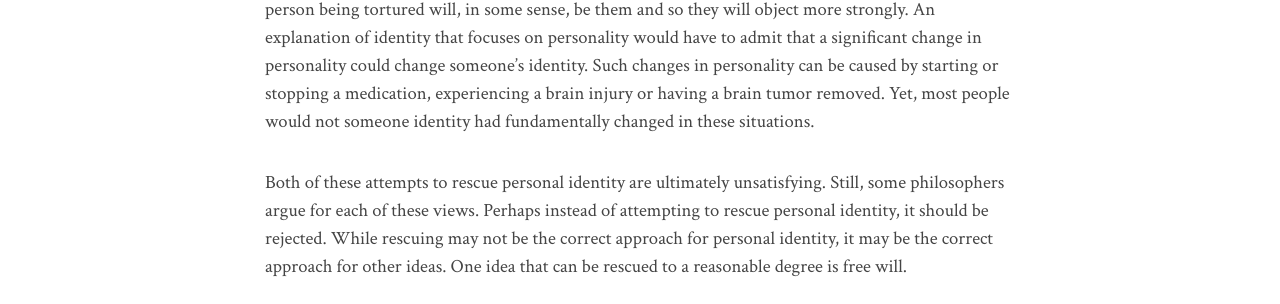
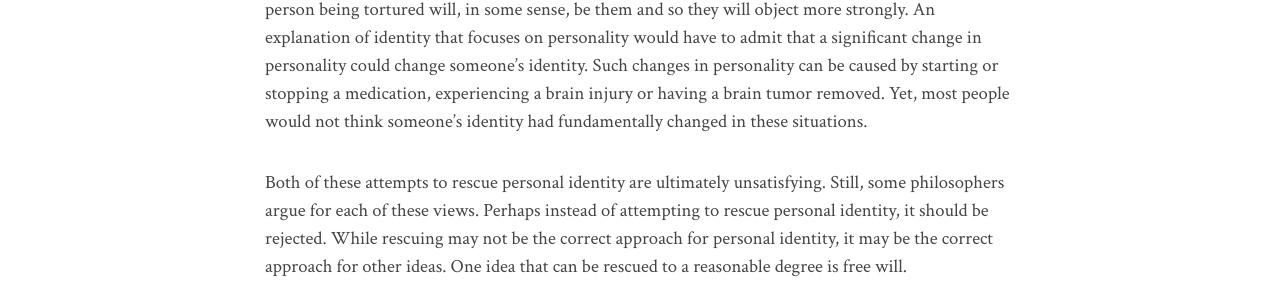
Before and after one commit to FerociousTruth/FerociousTruth.github.io, a Jekyll site: the page built from _posts/2017-06-21-responses-to-folk-ontologies.md, in a window 1280 px wide and 900 px high, scrolled down 2197 px. Shown: the part 403-707 px from the top of the window. Built offline with Jekyll 4.4.1, drawn with Linux system fonts in a browser that asks for light colours; nearby versions of some CDN libraries; comment, search, counter and statistics services are not loaded; some of the changed text lies outside the part shown.

Commit message:
fix left out word/typo in "Three Responses to Incorrect Folk Ontologies"

```diff
--- a/_posts/2017-06-21-responses-to-folk-ontologies.md
+++ b/_posts/2017-06-21-responses-to-folk-ontologies.md
@@ -23,7 +24,7 @@ It is commonly held that each individual has a self. That they were the same per
 
 There have been many attempts to rescue the concept of personal identity.  Some people try to map personal identity to physical continuity.  So that as long as there is continuity of the physical body, the person is considered to be the same.  This runs afoul of difficulties in determining the continued identity of physical objects as illustrated by the [Ship of Theseus problem](https://en.wikipedia.org/wiki/Ship_of_Theseus).  It also seems to fail in scenarios such as mind uploading where the person might feel that there was continuity of themselves despite the lack of bodily continuity.  More fundamentally, a solid understanding of quantum mechanics rules out the idea that identity could somehow be contained in the particular atoms that make up a body or indeed that the idea of the continuity of the atoms in a body from moment to moment is even coherent.[^IA]
 
-Alternatively, people have attempted to reduce the idea of personal identity to some form of psychological continuity.  This may take the form of focusing on things such as memories or personality.  However, this reduction is also very problematic.  Imagine that someone will have all their memories erased and then be tortured.  Under the memory model of identity, they should not object to this any more than they object to the torture of a stranger.  Yet most people's intuition is that the future person being tortured will, in some sense, be them and so they will object more strongly.  An explanation of identity that focuses on personality would have to admit that a significant change in personality could change someone's identity. Such changes in personality can be caused by starting or stopping a medication, experiencing a brain injury or having a brain tumor removed.  Yet, most people would not someone identity had fundamentally changed in these situations.
+Alternatively, people have attempted to reduce the idea of personal identity to some form of psychological continuity.  This may take the form of focusing on things such as memories or personality.  However, this reduction is also very problematic.  Imagine that someone will have all their memories erased and then be tortured.  Under the memory model of identity, they should not object to this any more than they object to the torture of a stranger.  Yet most people's intuition is that the future person being tortured will, in some sense, be them and so they will object more strongly.  An explanation of identity that focuses on personality would have to admit that a significant change in personality could change someone's identity. Such changes in personality can be caused by starting or stopping a medication, experiencing a brain injury or having a brain tumor removed.  Yet, most people would not think someone's identity had fundamentally changed in these situations.
 
 Both of these attempts to rescue personal identity are ultimately unsatisfying.  Still, some philosophers argue for each of these views.  Perhaps instead of attempting to rescue personal identity, it should be rejected.  While rescuing may not be the correct approach for personal identity, it may be the correct approach for other ideas.  One idea that can be rescued to a reasonable degree is free will.
 
```
Also changed, not shown: other parts of _posts/2017-06-21-responses-to-folk-ontologies.md (+1 -0 lines).
